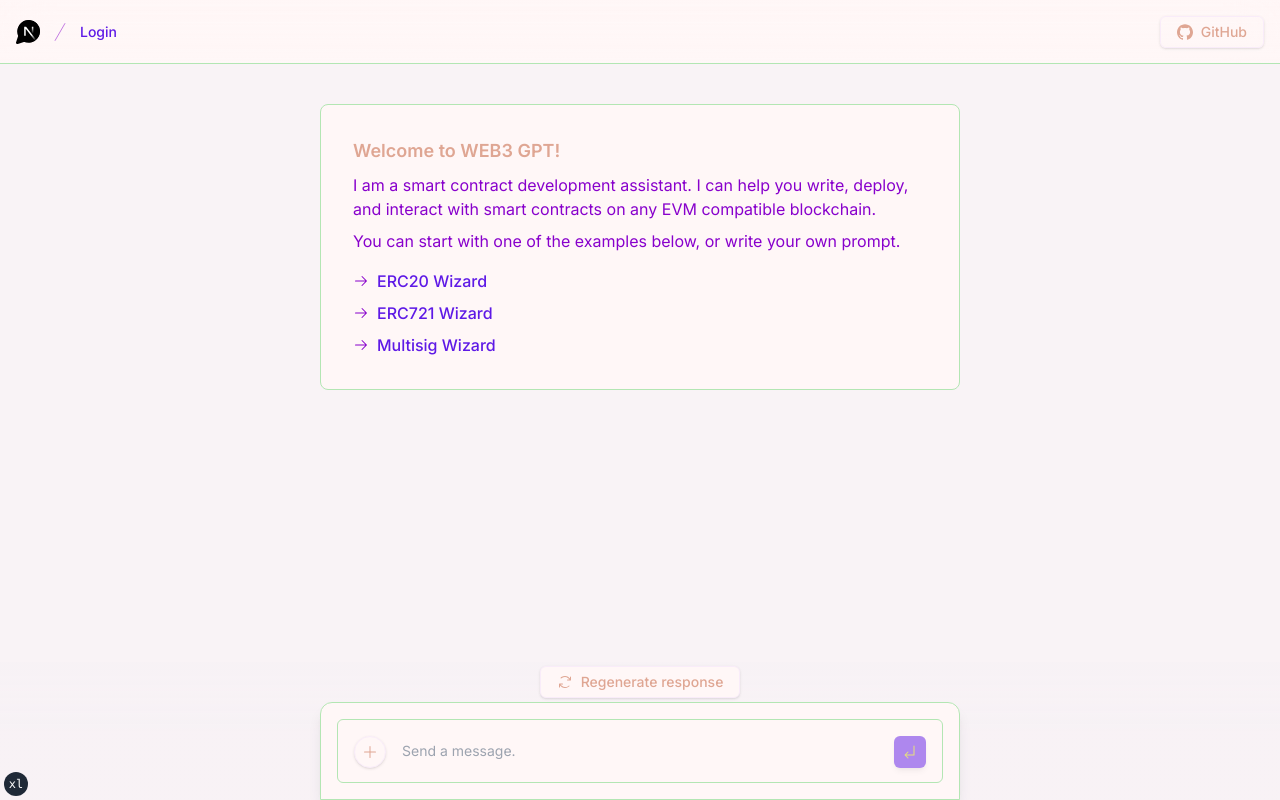
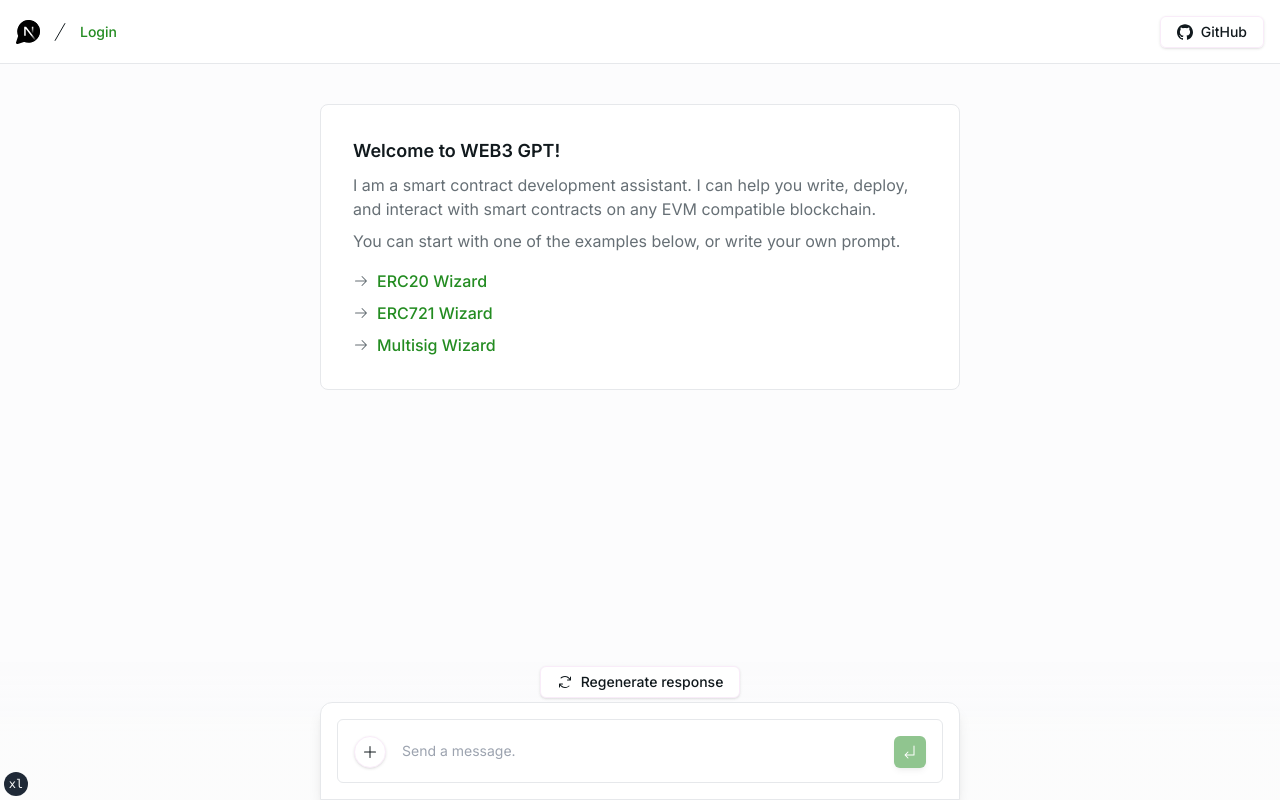
Before and after one commit to tf8888/AI-agent-web3-gpt, a Next.js app: page / in a window 1280 px wide. Built offline with nearby package versions, Linux system fonts and the light colour scheme; no server answers.

Commit message:
theme changes

```diff
--- a/app/globals.css
+++ b/app/globals.css
@@ -4,11 +4,11 @@
 
 @layer base {
   :root {
-    --background: 0 100% 98.4%;
-    --foreground: 15.3 54.2% 72.5%;
+    --background: 0, 0%, 100%;
+    --foreground: 200, 27%, 9%;
 
-    --muted: 280 20% 95%;
-    --muted-foreground: 280 100% 40%;
+    --muted: 210 17% 98%;
+    --muted-foreground: 204, 7%, 43%;
 
     --popover: 60 50% 98%;
     --popover-foreground: 240 100% 20%;
@@ -16,17 +16,17 @@
     --card: 30 50% 98%;
     --card-foreground: 210 100% 20%;
 
-    --border: 120 50% 80%;
+    --border: 216, 11%, 91%;
     --input: 300 50% 95%;
 
-    --primary: 260 80% 50%;
-    --primary-foreground: 60 100% 40%;
+    --primary: 119, 62%, 34%;
+    --primary-foreground: 0, 0%, 100%;
 
     --secondary: 140 80% 50%;
     --secondary-foreground: 340 100% 40%;
 
-    --accent: 20 100% 50%;
-    --accent-foreground: 200 100% 40%;
+    --accent: 0, 0%, 100%;
+    --accent-foreground: 204, 7%, 43%;
 
     --destructive: 0 100% 50%;
     --destructive-foreground: 180 100% 40%;
@@ -37,11 +37,11 @@
   }
 
   .dark {
-    --background: 240 15% 15%;
-    --foreground: 190 5% 80%;
+    --background: 0, 0%, 14%;
+    --foreground: 0 0% 100%;
 
-    --muted: 280 15% 25%;
-    --muted-foreground: 280 15% 75%;
+    --muted: 0 0% 11%;
+    --muted-foreground: 0 0 100%;
 
     --popover: 210 15% 15%;
     --popover-foreground: 60 15% 80%;
@@ -49,17 +49,17 @@
     --card: 200 15% 20%;
     --card-foreground: 30 15% 75%;
 
-    --border: 120 15% 35%;
-    --input: 300 15% 25%;
+    --border: 0, 0%, 24%;
+    --input: 159, 96%, 40%;
 
-    --primary: 260 30% 45%;
+    --primary: 160, 100%, 45%;
     --primary-foreground: 60 20% 65%;
 
     --secondary: 340 30% 45%;
     --secondary-foreground: 140 20% 65%;
 
-    --accent: 180 50% 45%;
-    --accent-foreground: 20 20% 65%;
+    --accent: 0, 0%, 14%;
+    --accent-foreground: 160, 100%, 45%;
 
     --destructive: 0 50% 45%;
     --destructive-foreground: 180 20% 65%;
```
